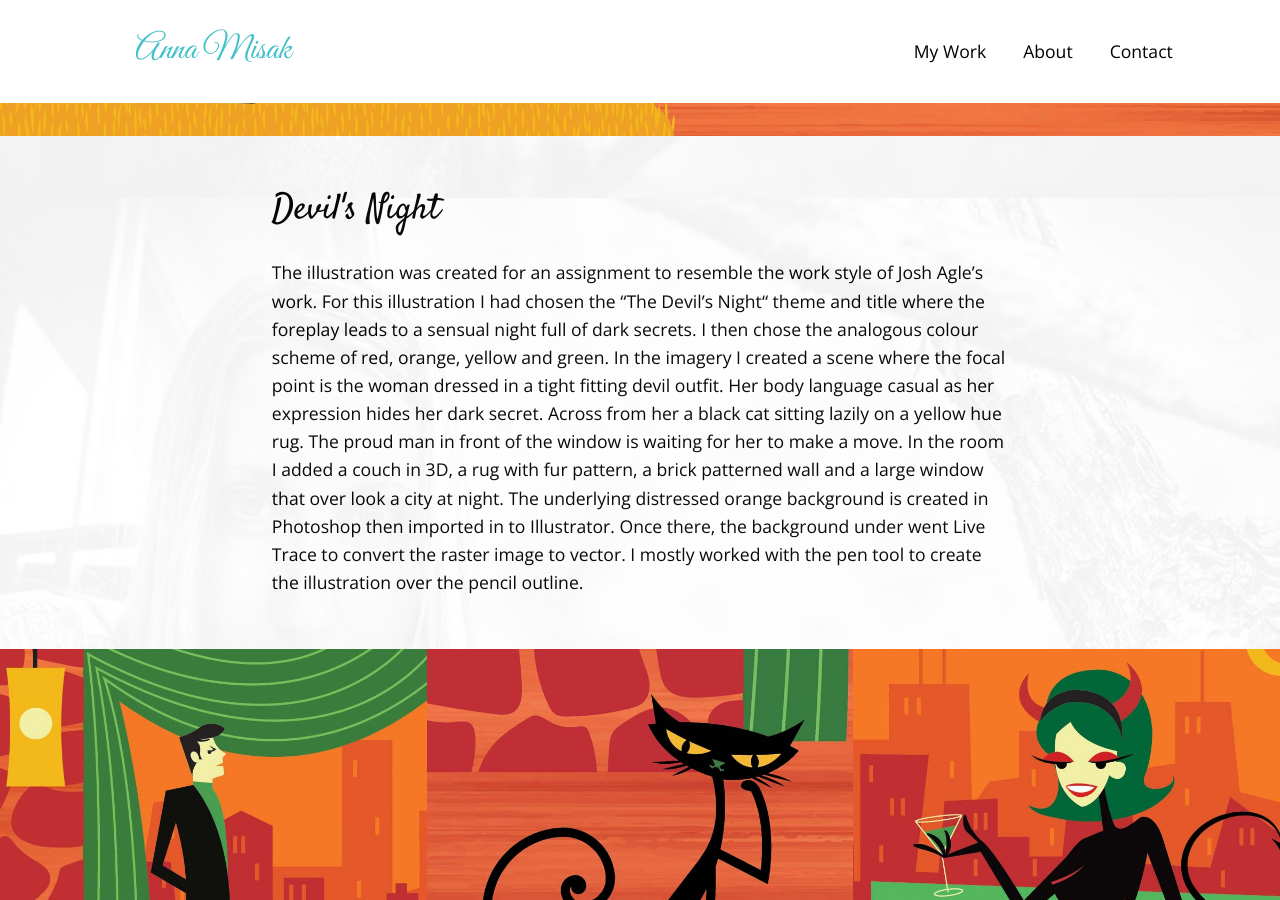
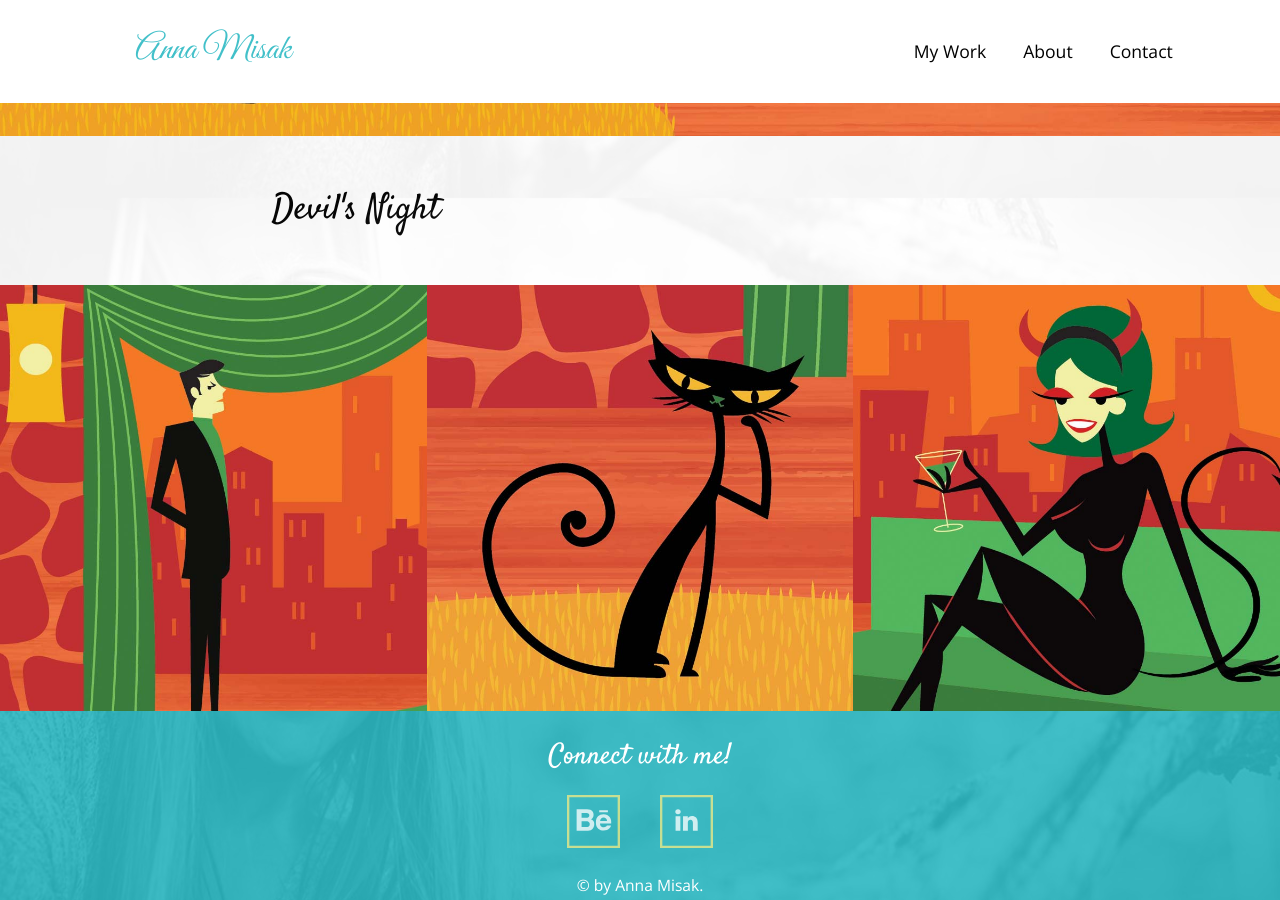
Before and after one commit to annamisak/annamisak, a Jekyll site: the page built from _posts/illustration/2015-10-06-devils-night.md, in a window 1280 px wide and 900 px high, scrolled down 702 px. Built offline with Jekyll 4.4.1, drawn with Linux system fonts in a browser that asks for light colours; nearby versions of some CDN libraries; Markdown is read by kramdown in place of the engine named in the settings; comment, search, counter and statistics services are not loaded.

Commit message:
Update 2015-10-06-devils-night.md
updated text

```diff
--- a/_posts/illustration/2015-10-06-devils-night.md
+++ b/_posts/illustration/2015-10-06-devils-night.md
@@ -1,8 +1,7 @@
 ---
 layout: mywork
 title: Devil's Night
-meta: A Shag style illustration “The Devil’s Night“ where the foreplay leads to a sensual night full of dark secrets.
-info: The illustration was created for an assignment to resemble the work style of Josh Agle’s work. For this illustration I had chosen the “The Devil’s Night“ theme and title where the foreplay leads to a sensual night full of dark secrets. I then chose the analogous colour scheme of red, orange, yellow and green. In the imagery I created a scene where the focal point is the woman dressed in a tight fitting devil outfit. Her body language casual as her expression hides her dark secret. Across from her a black cat sitting lazily on a yellow hue rug. The proud man in front of the window is waiting for her to make a move. In the room I added a couch in 3D, a rug with fur pattern, a brick patterned wall and a large window that over look a city at night. The underlying distressed orange background is created in Photoshop then imported in to Illustrator. Once there, the background under went Live Trace to convert the raster image to vector. I mostly worked with the pen tool to create the illustration over the pencil outline.
+meta: The illustration was created for an assignment to resemble the style of Josh Agle’s work. For this illustration, I chose the "Devil's Night“ theme and title, where the foreplay leads to a sensual night full of dark secrets. I then chose the analogous colour scheme of red, orange, yellow, and green. In the imagery, I created a scene where the focal point is the woman dressed in a tight-fitting devil outfit. Her body language is casual as her expression hides her dark secret. Across from her is a black cat sitting lazily on a yellow rug. The proud man in front of the window is waiting for her to make a move. In the room, I added a couch in 3D, a rug with a fur pattern, a brick-patterned wall, and a large window that overlooks a city at night. The underlying distressed orange background is created in Photoshop and then imported into Illustrator. Once there, the background underwent Live Trace to convert the raster image to a vector. I mostly worked with the pen tool to create the illustration over the pencil outline.
 bigimg: work/shag-big.jpg
 smallimg1: work/shag-small1.jpg
 smallimg2: work/shag-small2.jpg
```
